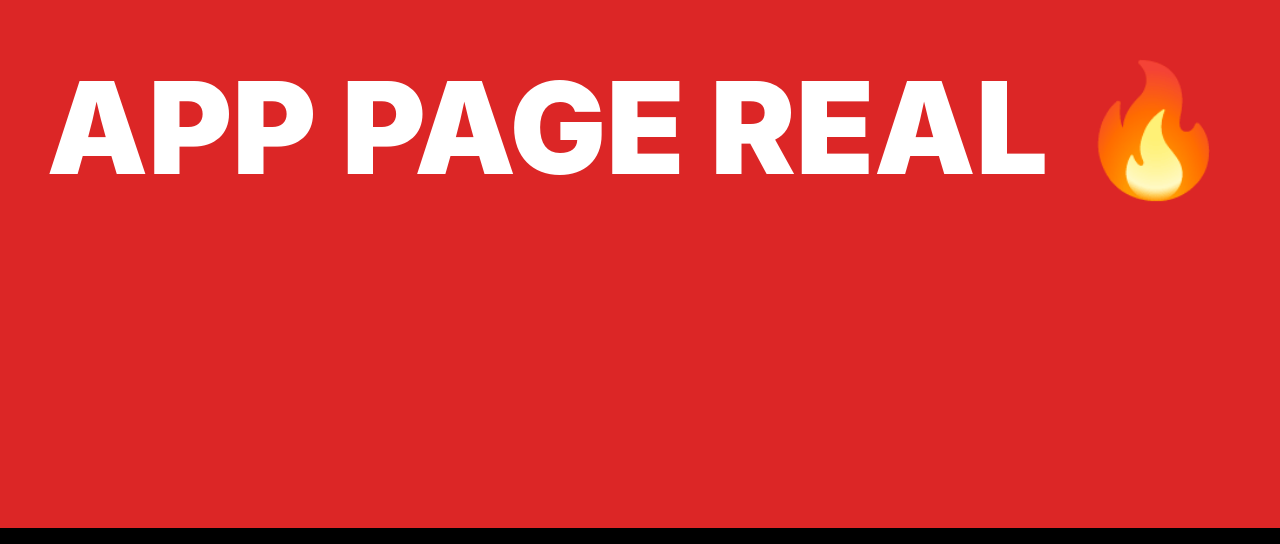
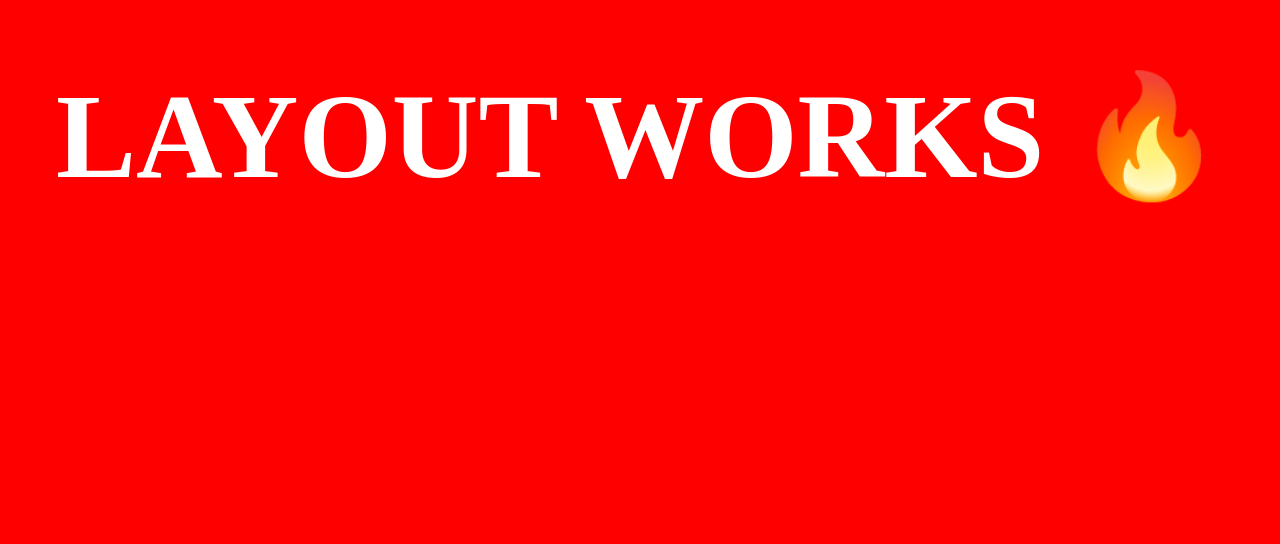
Before and after one commit to partynoxen/noxen-beta, a Next.js app: page / in a window 1280 px wide. Shown: the part 272-816 px from the top of the page. Built offline with nearby package versions, Linux system fonts and the light colour scheme.

Commit message:
Testing root layout

```diff
--- a/app/layout.tsx
+++ b/app/layout.tsx
@@ -1,5 +1,3 @@
-import "./globals.css";
-
 export default function RootLayout({
   children,
 }: {
@@ -7,7 +5,20 @@ export default function RootLayout({
 }) {
   return (
     <html lang="de">
-      <body>{children}</body>
+      <body
+        style={{
+          background: "red",
+          color: "white",
+          fontSize: "120px",
+          fontWeight: "900",
+          display: "flex",
+          alignItems: "center",
+          justifyContent: "center",
+          minHeight: "100vh",
+        }}
+      >
+        LAYOUT WORKS 🔥
+      </body>
     </html>
   );
 }
```
